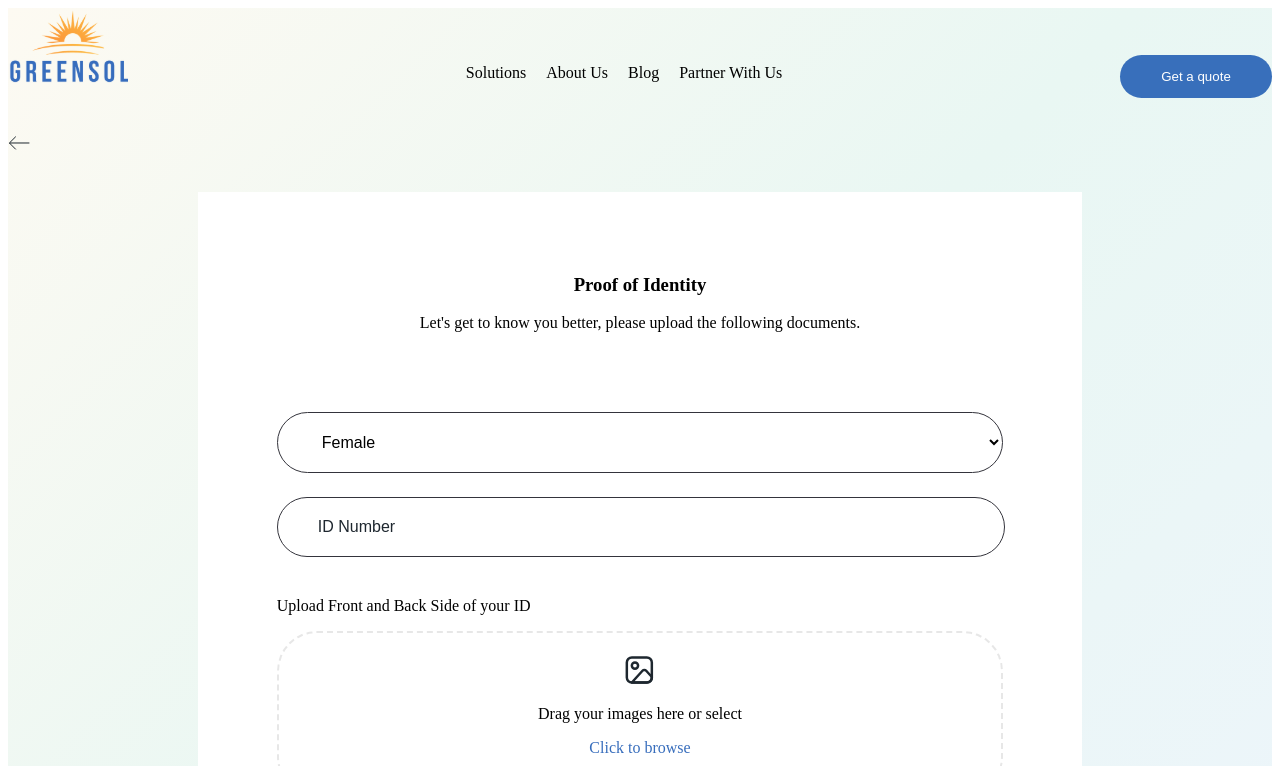
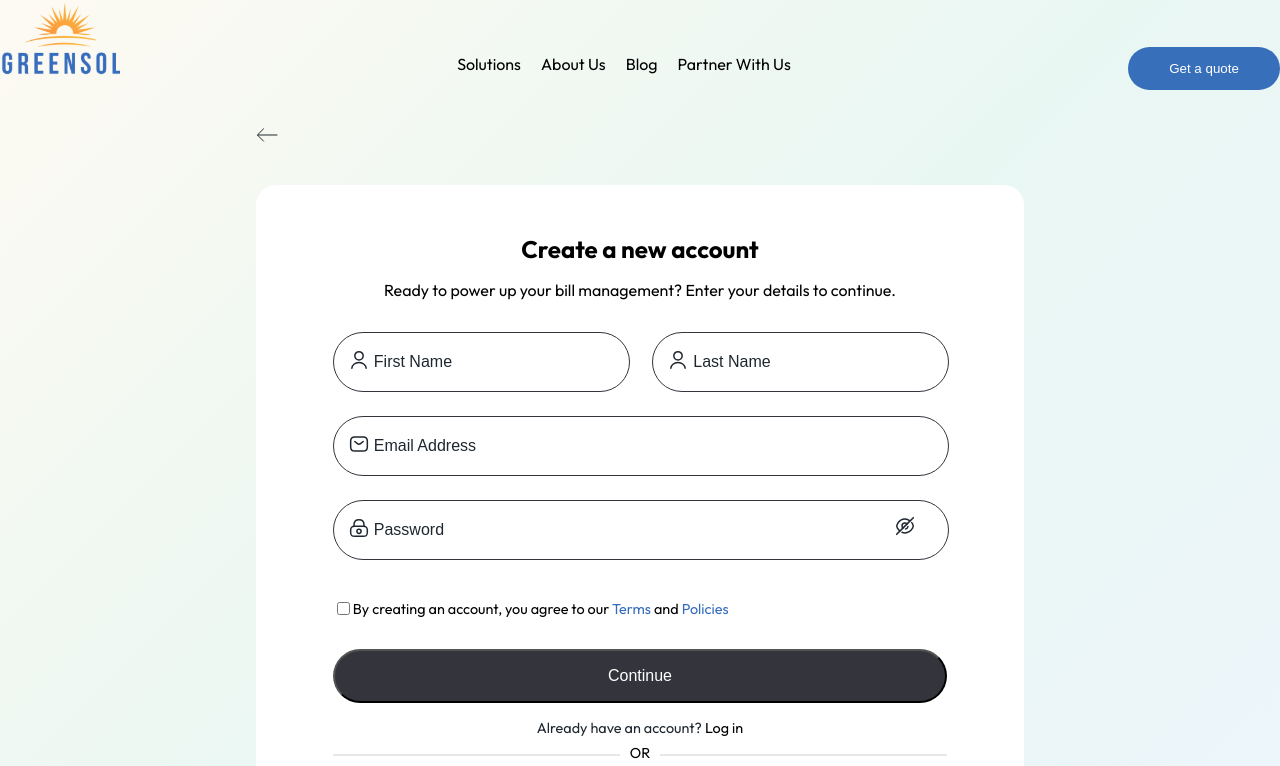
Before and after one commit to Chimamanda16/Greensol, a React (Vite) app: page / in a window 1280 px wide. Shown: the top 766 px of the page. Built offline with nearby package versions, Linux system fonts and the light colour scheme.

Commit message:
Update signup page

```diff
--- a/index.html
+++ b/index.html
@@ -4,6 +4,9 @@
     <meta charset="UTF-8" />
     <link rel="icon" type="image/svg+xml" href="/vite.svg" />
     <meta name="viewport" content="width=device-width, initial-scale=1.0" />
+    <link rel="preconnect" href="https://fonts.googleapis.com">
+    <link rel="preconnect" href="https://fonts.gstatic.com" crossorigin>
+    <link href="https://fonts.googleapis.com/css2?family=Lexend+Deca:wght@100..900&family=Outfit:wght@100..900&display=swap" rel="stylesheet">
     <title>Greensol</title>
   </head>
   <body>
--- a/src/Pages/MainPage.jsx
+++ b/src/Pages/MainPage.jsx
@@ -12,12 +12,12 @@ const MainPage = () => {
     <div className={styles.mainPage}>
         <Navbar />
         <img src="../images/back.svg" className={styles.backBtn}/>
-        {/* <SignUp /> */}
+        <SignUp />
         {/* <Gender /> */}
         {/* <BvnForm /> */}
         {/* <Info /> */}
         {/* <VerifyEmail /> */}
-        <ProofOfAddress />
+        {/* <ProofOfAddress /> */}
     </div>
   )
 }
--- a/src/Styles/MainPage.module.css
+++ b/src/Styles/MainPage.module.css
@@ -1,8 +1,11 @@
 .backBtn{
-    left: 15%;
+    left: 20%;
     margin: 3% 0;
+    position: relative;
 }
 
 .mainPage{
     background: linear-gradient(135deg, #fdfaf2 0%, #e9f7f3 50%, #edf5fb 100%);
+    font-family: "Outfit", sans-serif;
+    padding: 0  0% 5%;
 }
--- a/src/Styles/SignUp.module.css
+++ b/src/Styles/SignUp.module.css
@@ -1,3 +1,16 @@
+.alt {
+  width: 100%;
+  text-align: center;
+  border-bottom: 2px solid #E7E7E7;
+  line-height: 0.1em;
+  margin: 10px 0 20px;
+}
+
+.alt span {
+   background:#fff;
+   padding:0 10px;
+}
+
 .emailContainer,
 .passwordContainer,
 .socialContainer {
@@ -13,7 +26,7 @@
 
 .formIcon {
   position: absolute;
-  top: 30%;
+  top: 33%;
   left: 1rem;
   transform: translateY(-50%);
   height: 20px;
@@ -67,8 +80,8 @@ input::placeholder {
   background-color: #fff;
   border-radius: 20px;
   margin: auto;
+  padding: 2% 0;
   text-align: center;
-  padding: 2rem 1rem;
   width: 60%;
 }
 
@@ -124,3 +137,11 @@ input::placeholder {
   align-items: center;
   gap: 0.5rem;
 }
+
+.terms{
+  display: flex;
+}
+
+.terms p span{
+  color: #366CBD;
+}
--- a/src/components/SignUp.jsx
+++ b/src/components/SignUp.jsx
@@ -5,7 +5,7 @@ const SignUp = () => {
   return (
     <div className={styles.signup}>
       <h3>Create a new account</h3>
-      <p>Ready to power up your bill management? Enter your details to continue</p>
+      <p>Ready to power up your bill management? Enter your details to continue.</p>
       <form className={styles.signupForm}>
         <div className={styles.nameContainer}>
           <div className={styles.firstNameContainer}>
@@ -26,12 +26,15 @@ const SignUp = () => {
           <input type="text" placeholder="Password" className={styles.passwordInput} />
           <img className={styles.formIconEye} src="../images/eye-slash.svg" alt="" />
         </div>
-        <p>By creating an account, you agree to our Terms and Policies</p>
+        <div className={styles.terms}>
+          <input type="checkbox" />
+          <p>By creating an account, you agree to our <span>Terms</span> and <span>Policies</span></p>
+        </div>
         <button className={styles.signupBtn}>Continue</button>
         <p className={styles.loginPage}>
           Already have an account? <span>Log in</span>
         </p>
-        <p>OR</p>
+        <p className={styles.alt}><span>OR</span></p>
         <div className={styles.socialWrapper}>
           <div className={styles.socialContainer}>
             <img src="../images/facebook.svg" alt="" />
--- a/src/index.css
+++ b/src/index.css
@@ -0,0 +1,4 @@
+body{
+    margin: 0;
+    padding: 0;
+}
```
